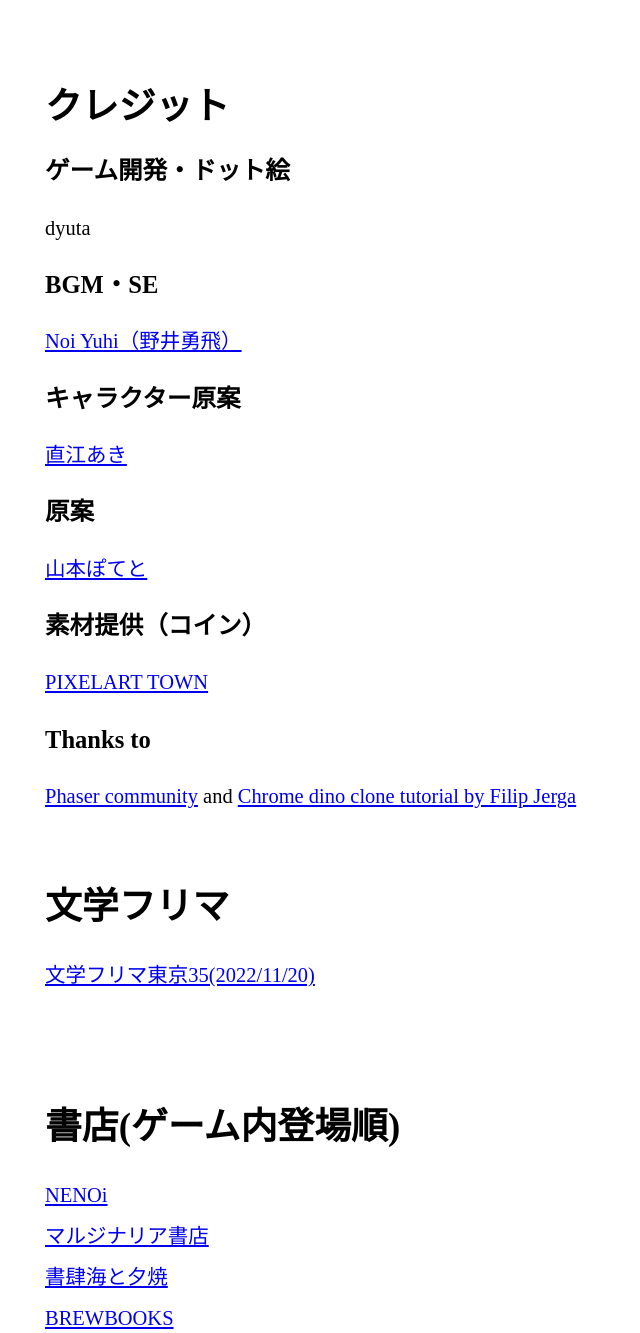
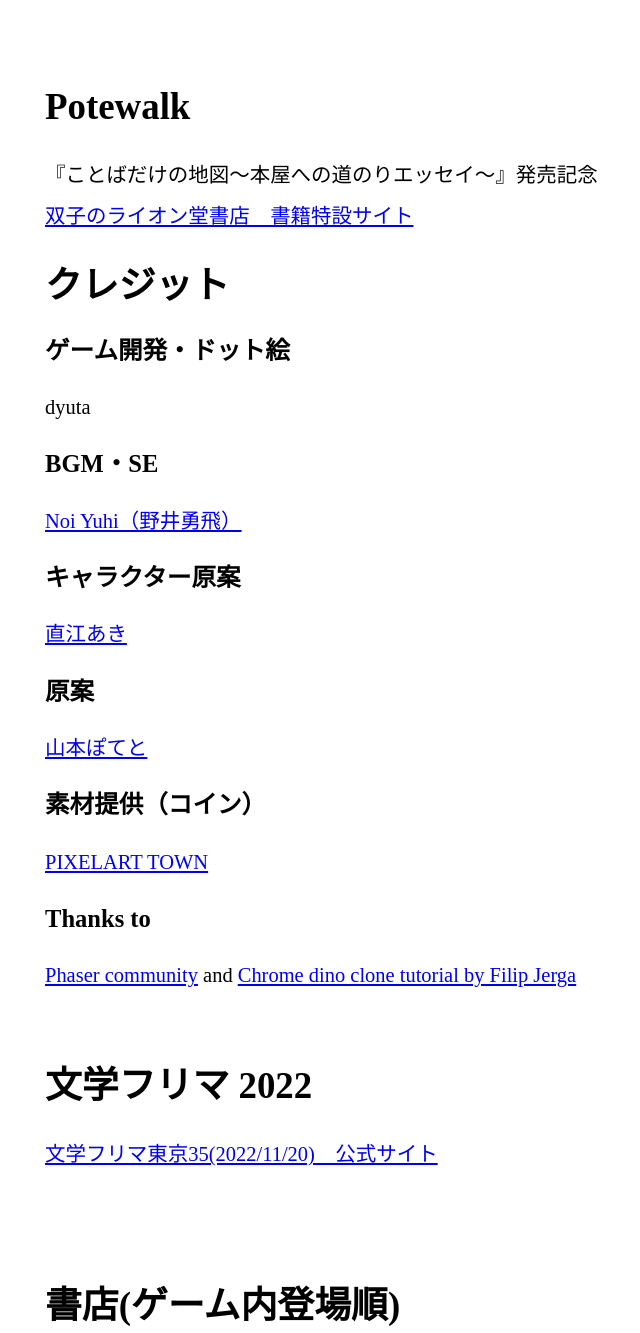
Before and after one commit to dyuta/pote-walk, a website built with webpack: page credits.html in a window 1280 px wide. Shown: the top 1333 px of the page, without its empty margins (13-653 px from the left). Built offline with nearby package versions, Linux system fonts and the light colour scheme; no server answers; what webfontloader would draw is missing.

Commit message:
added officialsitelink

```diff
--- a/credits.html
+++ b/credits.html
@@ -45,6 +45,10 @@
     </style>
   </head>
   <body>
+    <H1>Potewalk</H1>
+    <a>『ことばだけの地図〜本屋への道のりエッセイ〜』発売記念</a><br>
+    <a href="https://liondo.jp/?page_id=3029" target="_blank" rel="noopener noreferrer">双子のライオン堂書店　書籍特設サイト</a>
+    <br>
     <H1>クレジット</H1>
     <H2>ゲーム開発・ドット絵</H2>
     <a>dyuta</a>
@@ -66,10 +70,11 @@
     <H2>Thanks to </H2>
     <a href="https://phaser.io/phaser3" target="_blank" rel="noopener noreferrer">Phaser community</a>
     <a> and </a>
-    <a href="https://codeburst.io/create-a-secret-dino-chrome-game-in-1-hour-with-js-and-phaser-3-2caebb1abe2a" target="_blank" rel="noopener noreferrer">Chrome dino clone tutorial by Filip Jerga</a><br>
+    <a href="https://codeburst.io/create-a-secret-dino-chrome-game-in-1-hour-with-js-and-phaser-3-2caebb1abe2a" target="_blank" rel="noopener noreferrer">Chrome dino clone tutorial by Filip Jerga</a>
     <br>
-    <H1>文学フリマ</H1>
-    <a href="https://bunfree.net/event/tokyo35/" target="_blank" rel="noopener noreferrer">文学フリマ東京35(2022/11/20)</a>
+    <br>
+    <H1>文学フリマ 2022</H1>
+    <a href="https://bunfree.net/event/tokyo35/" target="_blank" rel="noopener noreferrer">文学フリマ東京35(2022/11/20)　公式サイト</a>
     <br><br><br>
     <H1>書店(ゲーム内登場順)</H1>
     <a href="https://nenoi.jp/" target="_blank" rel="noopener noreferrer">
```
